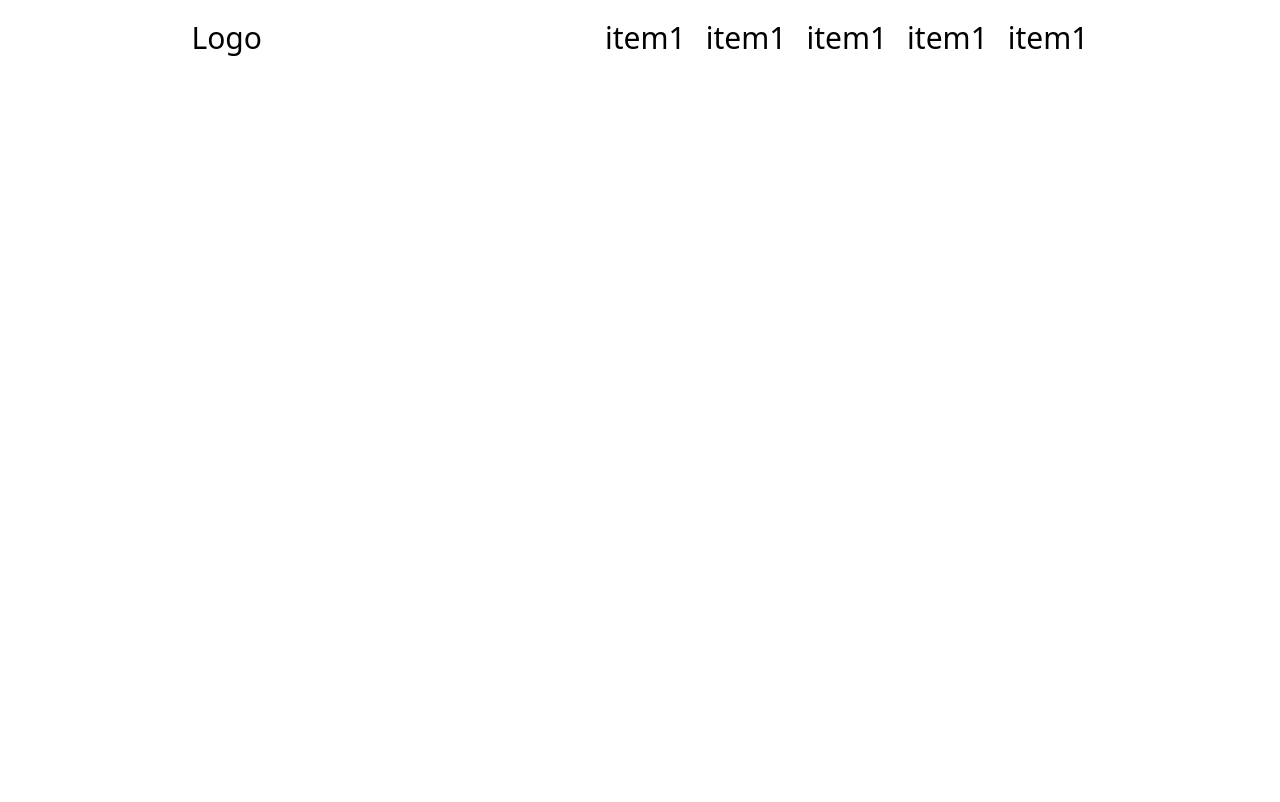
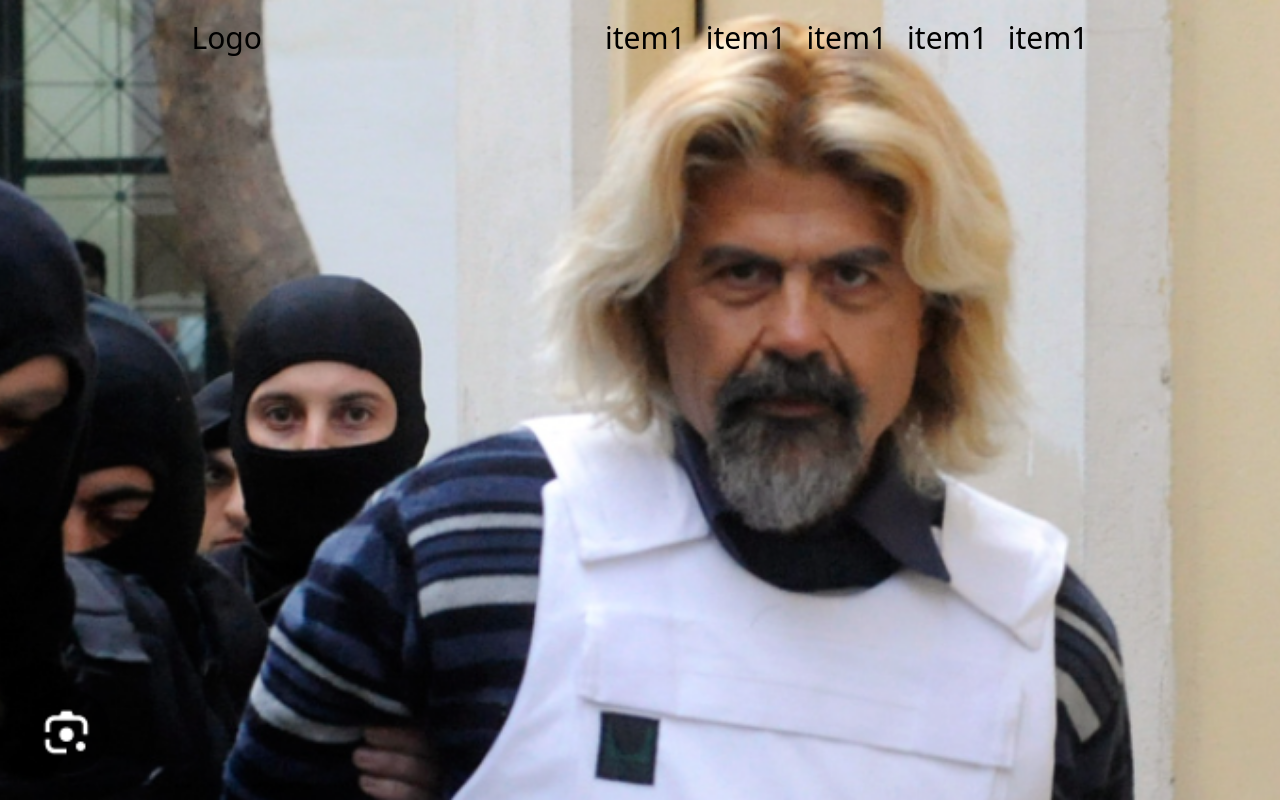
Before and after one commit to TSM97/commerce, a React (Vite) app: page / in a window 1280 px wide. Shown: the top 802 px of the page. Built offline with nearby package versions, Linux system fonts and the light colour scheme.

Commit message:
Implemet(HeroSection - Parallax scrolling + lenis scroll module)

```diff
--- a/package.json
+++ b/package.json
@@ -11,6 +11,7 @@
   },
   "dependencies": {
     "framer-motion": "^11.3.0",
+    "lenis": "^1.1.6",
     "react": "^18.3.1",
     "react-dom": "^18.3.1"
   },
--- a/src/App.tsx
+++ b/src/App.tsx
@@ -1,11 +1,13 @@
 import NavBar from './Components/NavBar';
+import HeroSection from './Components/Hero';
 
 export default function App() {
   return (
     <>
-      <section className='container h-[200dvh] mx-auto'>
+      <section className='container mx-auto'>
         <NavBar />
       </section>
+      <HeroSection />
     </>
   );
 }
--- /dev/null
+++ b/src/Components/Hero/Description.tsx
@@ -0,0 +1,9 @@
+export default function Description() {
+  return (
+    <div className='flex justify-center my-40'>
+      <p className='text-[7.5vw] uppercase text-center max-w-[50vw] leading-none'>
+        The quick brown fox jumps over the lazy dog
+      </p>
+    </div>
+  );
+}
--- /dev/null
+++ b/src/Components/Hero/Hero.tsx
@@ -0,0 +1,47 @@
+import { useScroll, useTransform, motion } from 'framer-motion';
+import Background from '../../assets/img.png';
+import { useRef } from 'react';
+
+export default function Hero() {
+  const container = useRef();
+  const { scrollYProgress } = useScroll({
+    target: container,
+    offset: ['start end', 'end start'],
+  });
+  const y = useTransform(scrollYProgress, [0, 1], ['-10%', '10%']);
+
+  return (
+    <div
+      ref={container}
+      className='relative flex items-center justify-center h-screen overflow-hidden'
+      style={{ clipPath: 'polygon(0% 0, 100% 0%, 100% 100%, 0 100%)' }}
+    >
+      <div className='relative z-10 p-20 mix-blend-difference text-white w-full h-full flex flex-col justify-between'>
+        <p className='w-[50vw] text-[2vw] self-end uppercase mix-blend-difference'>
+          Beauty and quality need the right time to be conceived and realised
+          even in a world that is in too much of a hurry.
+        </p>
+        <p className='text-[5vw] uppercase mix-blend-difference'>
+          Background Parallax
+        </p>
+      </div>
+      <div className='fixed top-[-10vh] left-0 h-[120vh] w-full'>
+        <motion.div style={{ y }} className='relative w-full h-full'>
+          <img
+            src={Background}
+            alt='image'
+            style={{
+              // position: 'absolute',
+              // top: 0,
+              // left: 0,
+              width: '100%',
+              height: '100%',
+              objectFit: 'cover',
+              overflow: 'hidden',
+            }}
+          />
+        </motion.div>
+      </div>
+    </div>
+  );
+}
--- /dev/null
+++ b/src/Components/Hero/HeroSection.tsx
@@ -0,0 +1,27 @@
+import { useEffect } from 'react';
+import Lenis from 'lenis';
+import Intro from './Intro';
+import Description from './Description';
+import Hero from './Hero';
+
+export default function HeroSection() {
+  useEffect(() => {
+    const lenis = new Lenis();
+
+    function raf(time) {
+      lenis.raf(time);
+      requestAnimationFrame(raf);
+    }
+
+    requestAnimationFrame(raf);
+  }, []);
+
+  return (
+    <main>
+      <Intro />
+      <Description />
+      <Hero />
+      <div className='h-screen'></div>
+    </main>
+  );
+}
--- /dev/null
+++ b/src/Components/Hero/Intro.tsx
@@ -0,0 +1,35 @@
+import Background from '../../assets/img.png';
+import { useScroll, useTransform, motion } from 'framer-motion';
+import { useRef } from 'react';
+
+export default function Intro() {
+  const container = useRef();
+
+  const { scrollYProgress } = useScroll({
+    target: container,
+
+    offset: ['start start', 'end start'],
+  });
+
+  const y = useTransform(scrollYProgress, [0, 1], ['0vh', '150vh']);
+
+  return (
+    <div className='h-screen overflow-hidden'>
+      <motion.div style={{ y }} className='relative h-full'>
+        <img
+          src={Background}
+          alt='image'
+          style={{
+            // position: 'absolute',
+            // top: 0,
+            // left: 0,
+            width: '100%',
+            height: '100%',
+            objectFit: 'cover',
+            overflow: 'hidden',
+          }}
+        />
+      </motion.div>
+    </div>
+  );
+}
--- /dev/null
+++ b/src/Components/Hero/index.ts
@@ -0,0 +1,3 @@
+import HeroSection from './HeroSection';
+
+export default HeroSection;
--- a/src/Components/NavBar/NavBar.tsx
+++ b/src/Components/NavBar/NavBar.tsx
@@ -35,13 +35,13 @@ export default function NavBar() {
 
   return (
     <motion.nav
-      className='flex sm:justify-around justify-between items-center p-5 text-3xl fixed left-0 w-[100vw]'
+      className='flex sm:justify-around justify-between items-center p-5 text-3xl fixed left-0 w-[100vw] z-50'
       variants={parentVariants}
       animate={hidden ? 'hidden' : 'visible'}
       transition={{
         ease: [0.1, 0.25, 0.3, 1],
         duration: 0.6,
-        staggerChildren: 0.05,
+        // staggerChildren: 0.05,
       }}
     >
       <p>Logo</p>
```
Also changed, not shown: src/assets/img.png (added), 1 other file (tests, documents, lock files or other folders).
